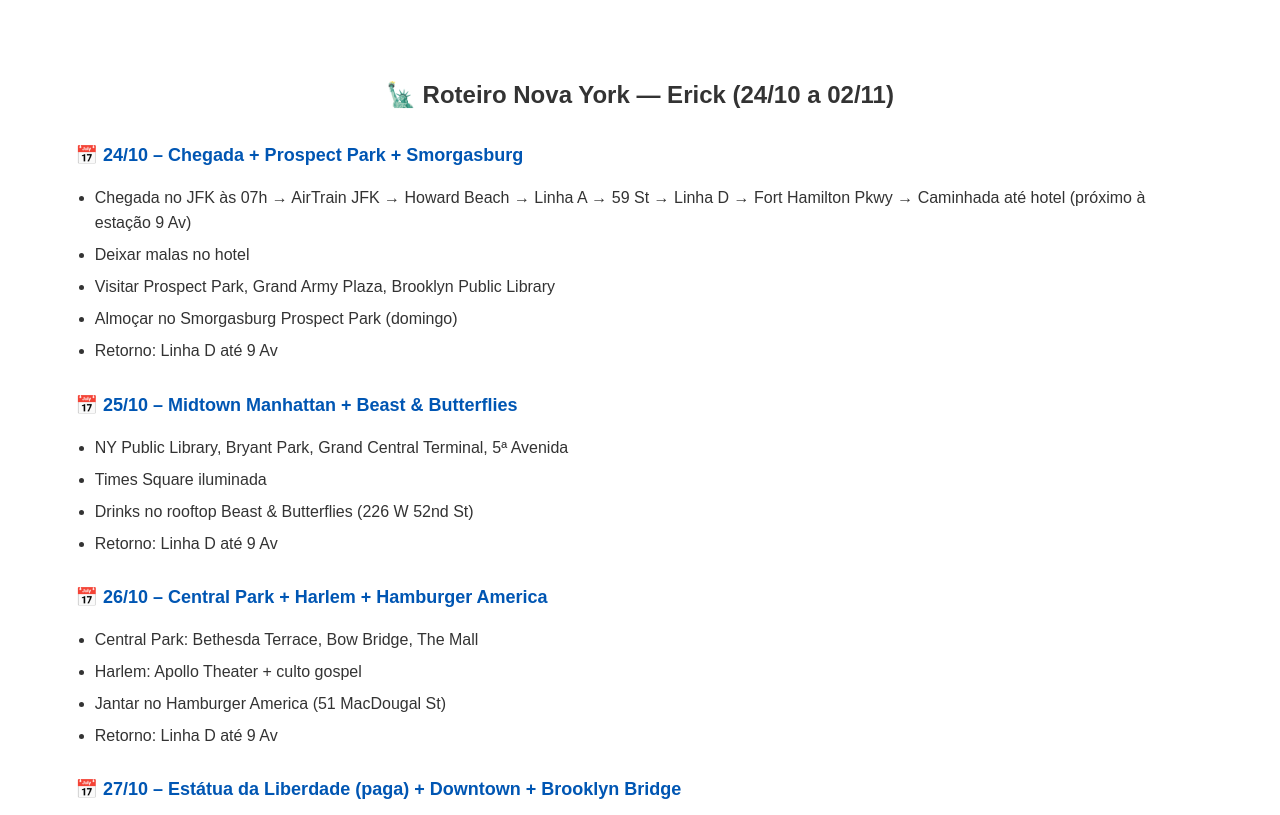
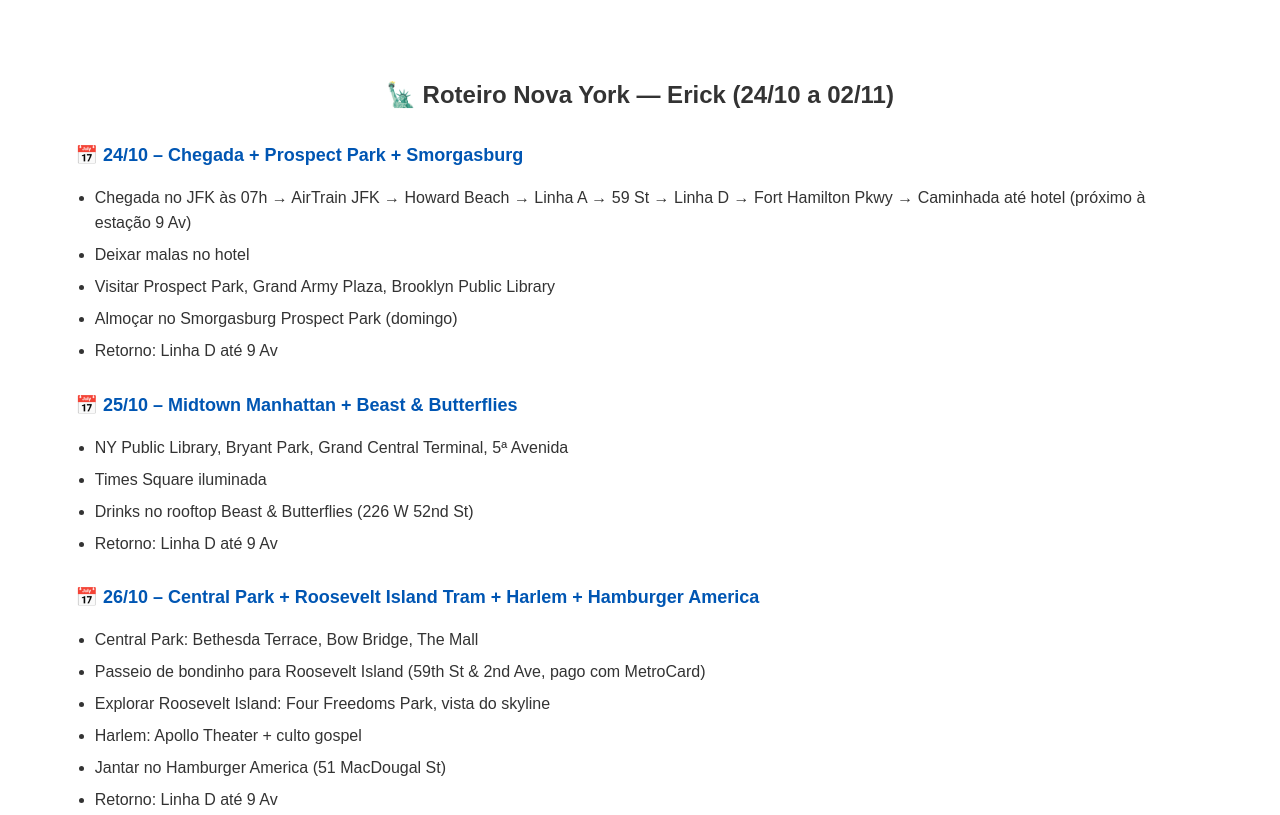
Before and after one commit to efpv/myPages, a plain HTML site: page index.html in a window 1280 px wide. Shown: the top 815 px of the page. Drawn offline with Linux system fonts and the light colour scheme.

Commit message:
Atualização Roteiro

```diff
--- a/index.html
+++ b/index.html
@@ -1,7 +1,7 @@
 <!DOCTYPE html>
 <html lang="pt-br">
   <head>
-  <meta charset="UTF-8">
+    <meta charset="UTF-8" />
     <title>Roteiro Nova York - Erick</title>
     <style>
       body {
@@ -27,10 +27,6 @@
       li {
         margin-bottom: 0.4em;
       }
-    .dia {
-      font-weight: bold;
-      margin-top: 1em;
-    }
     </style>
   </head>
   <body>
@@ -38,7 +34,11 @@
 
     <h2>📅 24/10 – Chegada + Prospect Park + Smorgasburg</h2>
     <ul>
-    <li>Chegada no JFK às 07h → AirTrain JFK → Howard Beach → Linha A → 59 St → Linha D → Fort Hamilton Pkwy → Caminhada até hotel (próximo à estação 9 Av)</li>
+      <li>
+        Chegada no JFK às 07h → AirTrain JFK → Howard Beach → Linha A → 59 St →
+        Linha D → Fort Hamilton Pkwy → Caminhada até hotel (próximo à estação 9
+        Av)
+      </li>
       <li>Deixar malas no hotel</li>
       <li>Visitar Prospect Park, Grand Army Plaza, Brooklyn Public Library</li>
       <li>Almoçar no Smorgasburg Prospect Park (domingo)</li>
@@ -47,15 +47,25 @@
 
     <h2>📅 25/10 – Midtown Manhattan + Beast & Butterflies</h2>
     <ul>
-    <li>NY Public Library, Bryant Park, Grand Central Terminal, 5ª Avenida</li>
+      <li>
+        NY Public Library, Bryant Park, Grand Central Terminal, 5ª Avenida
+      </li>
       <li>Times Square iluminada</li>
       <li>Drinks no rooftop Beast & Butterflies (226 W 52nd St)</li>
       <li>Retorno: Linha D até 9 Av</li>
     </ul>
 
-  <h2>📅 26/10 – Central Park + Harlem + Hamburger America</h2>
+    <h2>
+      📅 26/10 – Central Park + Roosevelt Island Tram + Harlem + Hamburger
+      America
+    </h2>
     <ul>
       <li>Central Park: Bethesda Terrace, Bow Bridge, The Mall</li>
+      <li>
+        Passeio de bondinho para Roosevelt Island (59th St & 2nd Ave, pago com
+        MetroCard)
+      </li>
+      <li>Explorar Roosevelt Island: Four Freedoms Park, vista do skyline</li>
       <li>Harlem: Apollo Theater + culto gospel</li>
       <li>Jantar no Hamburger America (51 MacDougal St)</li>
       <li>Retorno: Linha D até 9 Av</li>
```
Lines whose indentation alone changed are shown as unchanged.
